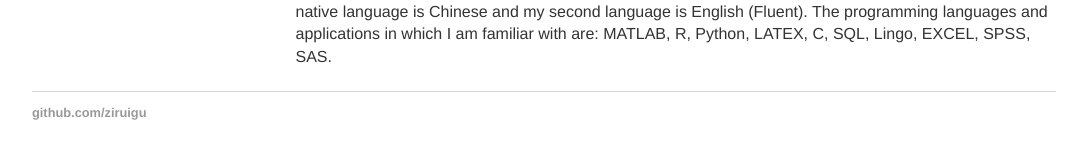
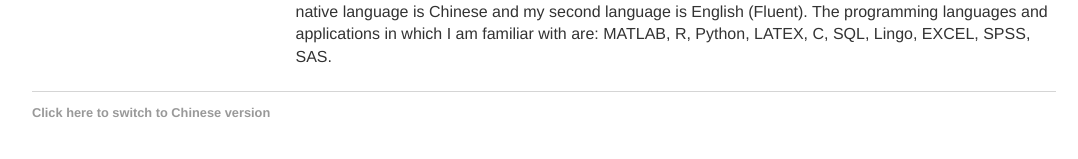
Before and after one commit to ziruigu/ziruigu.github.io, a Jekyll site: the page built from index.html, in a window 1280 px wide. Shown: the part 541-700 px from the top of the page, without its empty margins (96-1174 px from the left). Built offline with Jekyll 4.4.1, drawn with Linux system fonts in a browser that asks for light colours.

Commit message:
Update default.html

```diff
--- a/_layouts/default.html
+++ b/_layouts/default.html
@@ -23,7 +23,7 @@
 	  </div><!-- /.container -->
 	  <footer>
 	    <ul>
-	      <li><a target="_blank" href="https://github.com/ziruigu">github.com/ziruigu</a></li>
+	      <li><a target="_blank" href="https://guzirui.github.io/">Click here to switch to Chinese version</a></li>
 	    </ul>
 	  </footer>
 	</body>
```
